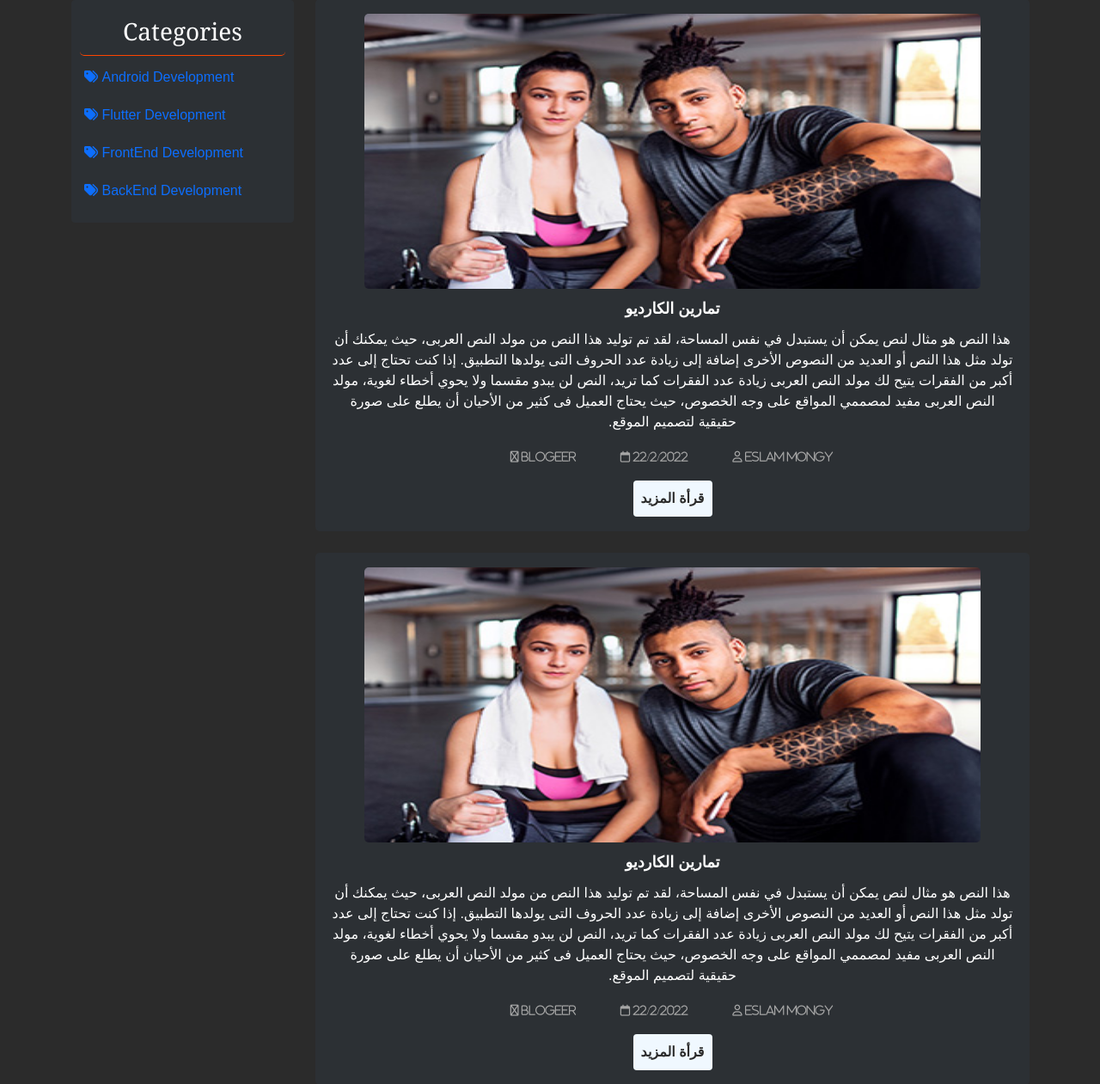
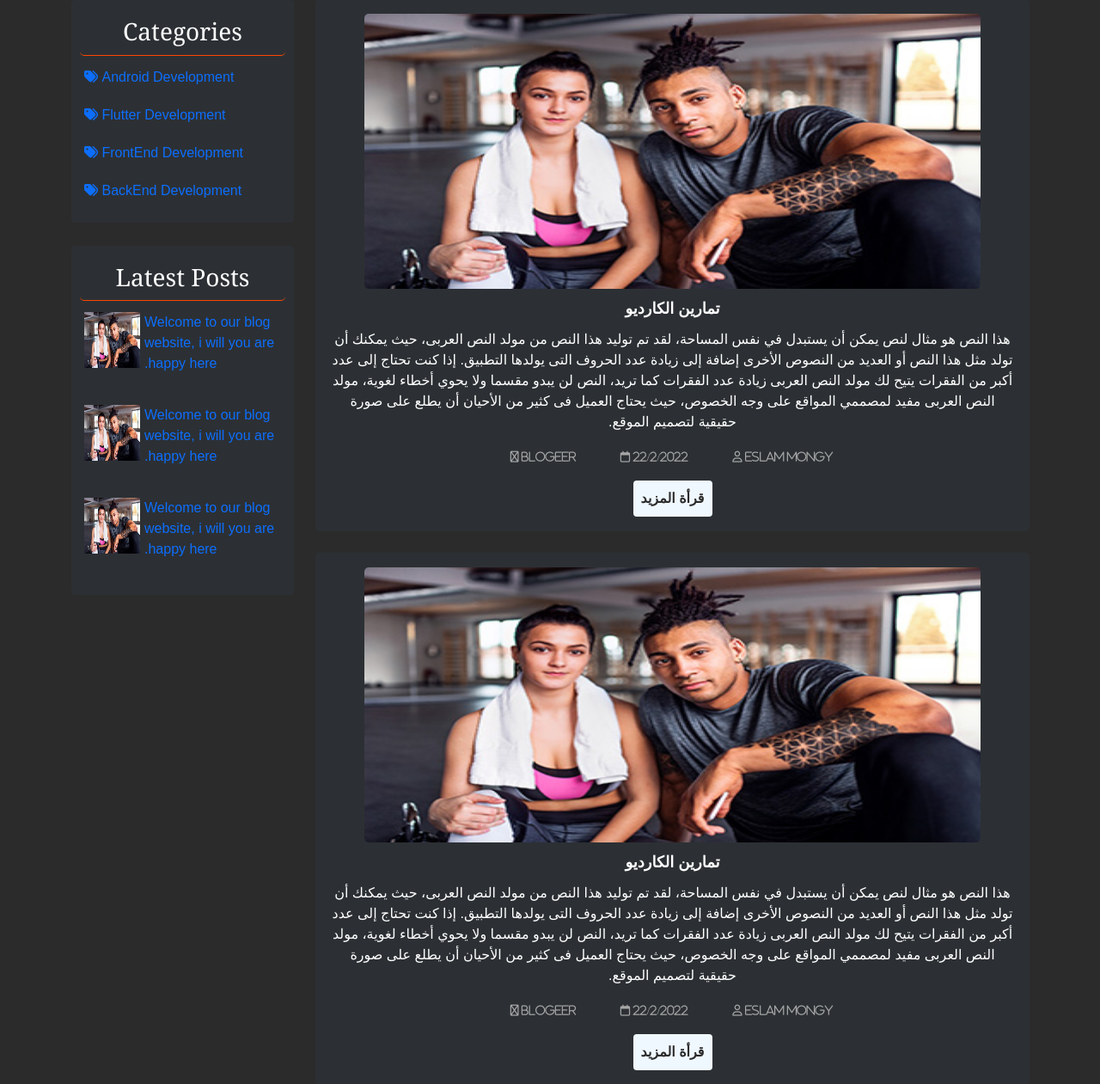
Before and after one commit to eslammongy/Php_Mysql_Blog, a PHP site: page / in a window 1280 px wide. Shown: the part 136-1397 px from the top of the page at 86% size. Run offline with PHP 8.4, Linux system fonts and the light colour scheme; some libraries are stand-ins or nearby versions.

Commit message:
designing latest post section

```diff
--- a/css/custom.css
+++ b/css/custom.css
@@ -98,6 +98,7 @@
             border: 1px solid #2b2b2b;
             padding: 10px;
             border-radius: 5px;
+            margin-bottom: 25px;
         }
 
         .categories h3 {
@@ -127,3 +128,46 @@
             transform: scale(1.1, 1.1);
         }
         /* end side bar section */
+        /* start last post */
+
+        .last-post {
+            background-color: #2c3034;
+            border: 1px solid #2b2b2b;
+            padding: 10px;
+            border-radius: 5px;
+            margin-bottom: 25px;
+        }
+
+        .last-post h3 {
+            border-bottom: 1px solid orangered;
+            padding: 10px;
+            border-radius: 5px;
+            font-family: Georgia, 'Times New Roman', Times, serif;
+            text-align: center;
+        }
+
+        .last-post ul {
+            list-style: none;
+            text-align: end;
+            margin: 0%;
+            padding: 0%;
+        }
+
+        .last-post ul li {
+            margin-bottom: 10px;
+            border-radius: 5px;
+            padding: 5px;
+            transition: 0.5s ease;
+        }
+
+        .last-post ul li:hover {
+            transform: scale(1.1, 1.1);
+        }
+
+        .last-post ul li span img {
+            width: 65px;
+            height: 65px;
+            float: left;
+            margin-right: 5px;
+        }
+        /* end last post */
--- a/index.html
+++ b/index.html
@@ -167,6 +167,38 @@
                         </ul>
                     </div>
                     <!--end category section -->
+                    <!-- start latest posts -->
+                    <div class="last-post">
+                        <h3>Latest Posts</h3>
+                        <ul>
+                            <li>
+                                <a href="">
+                                    <span>
+                                        <img src="images/blog-4.jpg" alt="images">
+                                    </span>
+                                    <p>Welcome to our blog website, i will you are happy here.</p>
+                                </a>
+                            </li>
+                            <li>
+                                <a href="">
+                                    <span>
+                                        <img src="images/blog-4.jpg" alt="images">
+                                    </span>
+                                    <p>Welcome to our blog website, i will you are happy here.</p>
+                                </a>
+                            </li>
+                            <li>
+                                <a href="">
+                                    <span>
+                                        <img src="images/blog-4.jpg" alt="images">
+                                    </span>
+                                    <p>Welcome to our blog website, i will you are happy here.</p>
+                                </a>
+                            </li>
+
+                        </ul>
+                    </div>
+                    <!-- end latest posts -->
                 </div>
             </div>
         </div>
```
